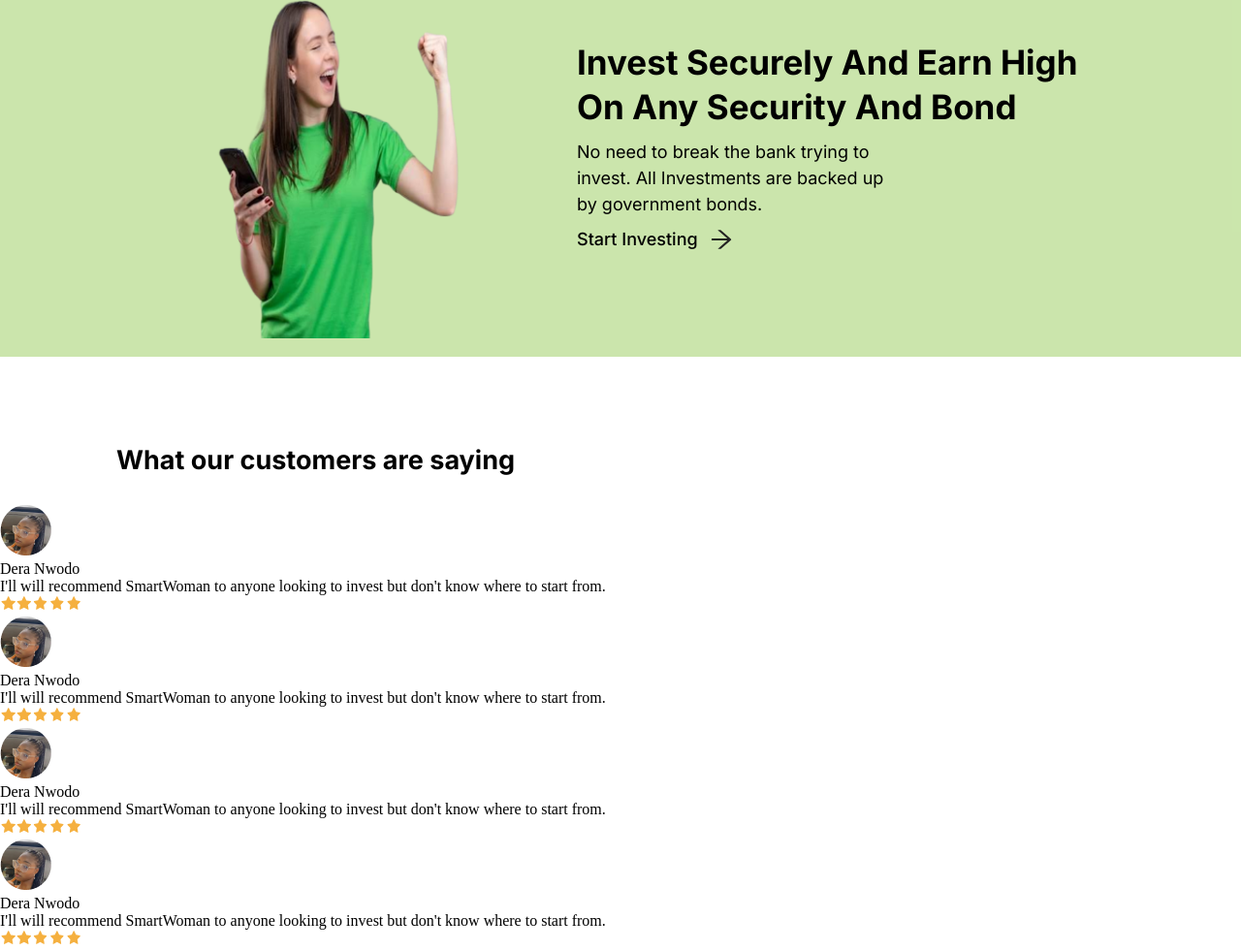
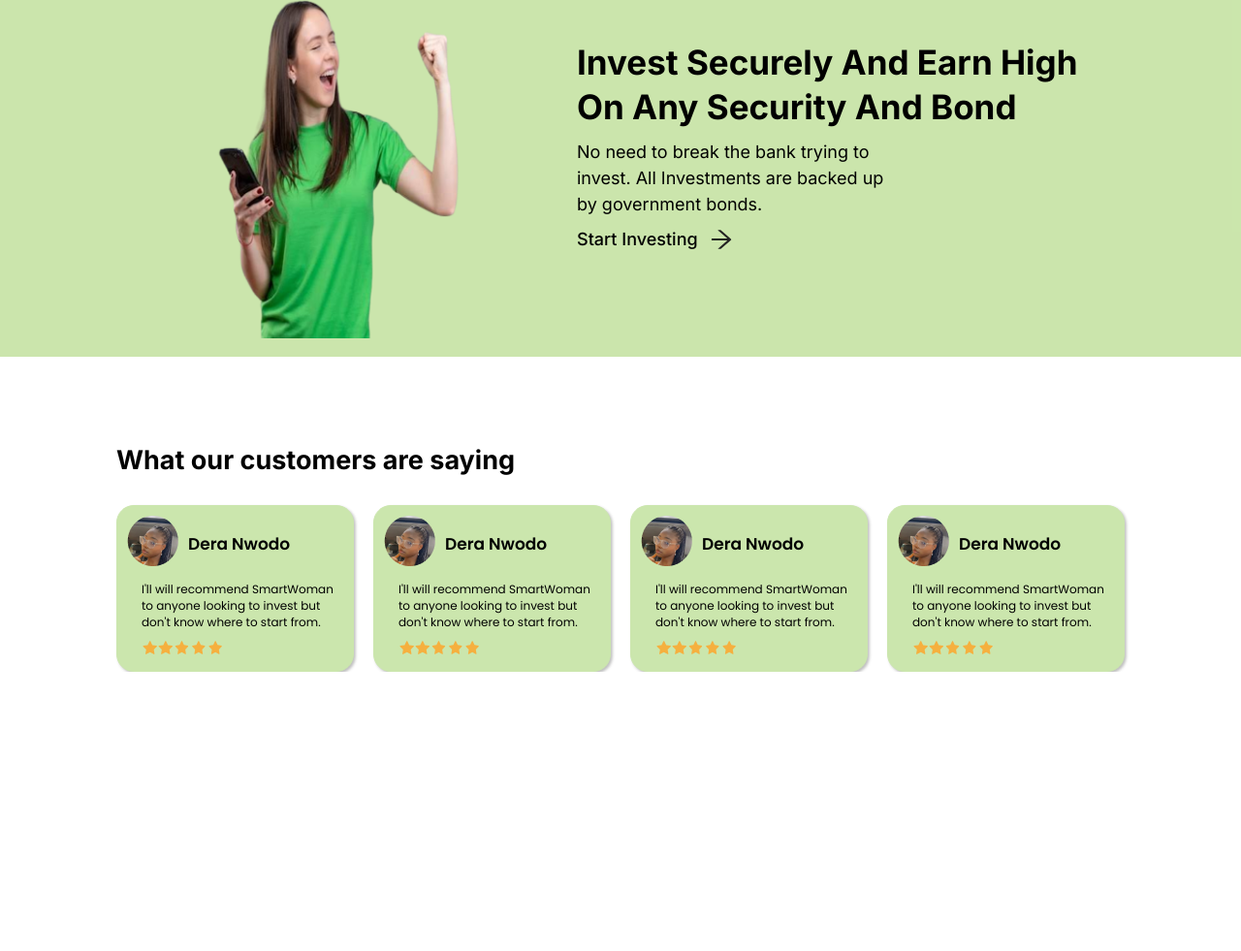
Before and after one commit to earlmorningstar/Smart-woman-project, a plain HTML site: page index.html in a window 1280 px wide. Shown: the part 1794-2775 px from the top of the page at 97% size. After the commit the page ends 2487 px from the top, so only its background shows below. Drawn offline with nearby package versions, Linux system fonts and the light colour scheme.

Commit message:
Update 10

```diff
--- a/index.html
+++ b/index.html
@@ -168,7 +168,7 @@
           <div class="customer-name">Dera Nwodo</div>
         </div>
         <div class="customer-review">I'll will recommend SmartWoman to anyone looking to invest but don't know where to start from.</div>
-        <div><svg width="85" height="18" viewBox="0 0 85 18" fill="none" xmlns="http://www.w3.org/2000/svg">
+        <div class="customer-star-ratings"><svg width="85" height="18" viewBox="0 0 85 18" fill="none" xmlns="http://www.w3.org/2000/svg">
           <path d="M15.4502 6.00606L11.1309 5.37833L9.20012 1.46395C9.14739 1.35677 9.06063 1.27001 8.95346 1.21728C8.68467 1.08459 8.35805 1.19516 8.22365 1.46395L6.29283 5.37833L1.97357 6.00606C1.85448 6.02308 1.74561 6.07921 1.66225 6.16427C1.56148 6.26785 1.50595 6.4072 1.50786 6.5517C1.50977 6.6962 1.56898 6.83403 1.67246 6.9349L4.7975 9.98169L4.0592 14.2839C4.04188 14.384 4.05296 14.487 4.09117 14.5811C4.12937 14.6752 4.19318 14.7567 4.27536 14.8164C4.35754 14.8761 4.4548 14.9115 4.55611 14.9187C4.65742 14.926 4.75872 14.9047 4.84854 14.8572L8.71189 12.826L12.5752 14.8572C12.6807 14.9134 12.8032 14.9321 12.9206 14.9117C13.2166 14.8606 13.4156 14.5799 13.3646 14.2839L12.6263 9.98169L15.7513 6.9349C15.8364 6.85154 15.8925 6.74267 15.9095 6.62359C15.9555 6.32588 15.7479 6.05029 15.4502 6.00606Z" fill="#F5B03F"/>
           <path d="M31.5557 6.00606L27.2364 5.37833L25.3056 1.46395C25.2529 1.35677 25.1661 1.27001 25.0589 1.21728C24.7901 1.08459 24.4635 1.19516 24.3291 1.46395L22.3983 5.37833L18.079 6.00606C17.96 6.02308 17.8511 6.07921 17.7677 6.16427C17.6669 6.26785 17.6114 6.4072 17.6133 6.5517C17.6152 6.6962 17.6744 6.83403 17.7779 6.9349L20.903 9.98169L20.1647 14.2839C20.1474 14.384 20.1584 14.487 20.1966 14.5811C20.2348 14.6752 20.2987 14.7567 20.3808 14.8164C20.463 14.8761 20.5603 14.9115 20.6616 14.9187C20.7629 14.926 20.8642 14.9047 20.954 14.8572L24.8174 12.826L28.6807 14.8572C28.7862 14.9134 28.9087 14.9321 29.026 14.9117C29.3221 14.8606 29.5211 14.5799 29.4701 14.2839L28.7317 9.98169L31.8568 6.9349C31.9418 6.85154 31.998 6.74267 32.015 6.62359C32.0609 6.32588 31.8534 6.05029 31.5557 6.00606Z" fill="#F5B03F"/>
           <path d="M47.7148 5.97879L43.7226 5.35396L41.938 1.45766C41.8892 1.35099 41.809 1.26463 41.71 1.21214C41.4616 1.08006 41.1597 1.19012 41.0354 1.45766L39.2508 5.35396L35.2586 5.97879C35.1485 5.99572 35.0479 6.0516 34.9709 6.13627C34.8777 6.23937 34.8264 6.37807 34.8282 6.5219C34.8299 6.66574 34.8847 6.80293 34.9803 6.90334L37.8687 9.93605L37.1863 14.2184C37.1703 14.318 37.1806 14.4205 37.2159 14.5142C37.2512 14.6078 37.3102 14.689 37.3861 14.7484C37.4621 14.8078 37.552 14.8431 37.6456 14.8503C37.7392 14.8575 37.8329 14.8363 37.9159 14.7891L41.4867 12.7673L45.0575 14.7891C45.155 14.8449 45.2682 14.8636 45.3767 14.8432C45.6503 14.7924 45.8343 14.5131 45.7871 14.2184L45.1047 9.93605L47.9931 6.90334C48.0717 6.82036 48.1236 6.71199 48.1393 6.59346C48.1818 6.29713 47.99 6.02282 47.7148 5.97879Z" fill="#F5B03F"/>
@@ -183,7 +183,7 @@
           <div class="customer-name">Dera Nwodo</div>
         </div>
         <div class="customer-review">I'll will recommend SmartWoman to anyone looking to invest but don't know where to start from.</div>
-        <div><svg width="85" height="18" viewBox="0 0 85 18" fill="none" xmlns="http://www.w3.org/2000/svg">
+        <div class="customer-star-ratings"><svg width="85" height="18" viewBox="0 0 85 18" fill="none" xmlns="http://www.w3.org/2000/svg">
           <path d="M15.4502 6.00606L11.1309 5.37833L9.20012 1.46395C9.14739 1.35677 9.06063 1.27001 8.95346 1.21728C8.68467 1.08459 8.35805 1.19516 8.22365 1.46395L6.29283 5.37833L1.97357 6.00606C1.85448 6.02308 1.74561 6.07921 1.66225 6.16427C1.56148 6.26785 1.50595 6.4072 1.50786 6.5517C1.50977 6.6962 1.56898 6.83403 1.67246 6.9349L4.7975 9.98169L4.0592 14.2839C4.04188 14.384 4.05296 14.487 4.09117 14.5811C4.12937 14.6752 4.19318 14.7567 4.27536 14.8164C4.35754 14.8761 4.4548 14.9115 4.55611 14.9187C4.65742 14.926 4.75872 14.9047 4.84854 14.8572L8.71189 12.826L12.5752 14.8572C12.6807 14.9134 12.8032 14.9321 12.9206 14.9117C13.2166 14.8606 13.4156 14.5799 13.3646 14.2839L12.6263 9.98169L15.7513 6.9349C15.8364 6.85154 15.8925 6.74267 15.9095 6.62359C15.9555 6.32588 15.7479 6.05029 15.4502 6.00606Z" fill="#F5B03F"/>
           <path d="M31.5557 6.00606L27.2364 5.37833L25.3056 1.46395C25.2529 1.35677 25.1661 1.27001 25.0589 1.21728C24.7901 1.08459 24.4635 1.19516 24.3291 1.46395L22.3983 5.37833L18.079 6.00606C17.96 6.02308 17.8511 6.07921 17.7677 6.16427C17.6669 6.26785 17.6114 6.4072 17.6133 6.5517C17.6152 6.6962 17.6744 6.83403 17.7779 6.9349L20.903 9.98169L20.1647 14.2839C20.1474 14.384 20.1584 14.487 20.1966 14.5811C20.2348 14.6752 20.2987 14.7567 20.3808 14.8164C20.463 14.8761 20.5603 14.9115 20.6616 14.9187C20.7629 14.926 20.8642 14.9047 20.954 14.8572L24.8174 12.826L28.6807 14.8572C28.7862 14.9134 28.9087 14.9321 29.026 14.9117C29.3221 14.8606 29.5211 14.5799 29.4701 14.2839L28.7317 9.98169L31.8568 6.9349C31.9418 6.85154 31.998 6.74267 32.015 6.62359C32.0609 6.32588 31.8534 6.05029 31.5557 6.00606Z" fill="#F5B03F"/>
           <path d="M47.7148 5.97879L43.7226 5.35396L41.938 1.45766C41.8892 1.35099 41.809 1.26463 41.71 1.21214C41.4616 1.08006 41.1597 1.19012 41.0354 1.45766L39.2508 5.35396L35.2586 5.97879C35.1485 5.99572 35.0479 6.0516 34.9709 6.13627C34.8777 6.23937 34.8264 6.37807 34.8282 6.5219C34.8299 6.66574 34.8847 6.80293 34.9803 6.90334L37.8687 9.93605L37.1863 14.2184C37.1703 14.318 37.1806 14.4205 37.2159 14.5142C37.2512 14.6078 37.3102 14.689 37.3861 14.7484C37.4621 14.8078 37.552 14.8431 37.6456 14.8503C37.7392 14.8575 37.8329 14.8363 37.9159 14.7891L41.4867 12.7673L45.0575 14.7891C45.155 14.8449 45.2682 14.8636 45.3767 14.8432C45.6503 14.7924 45.8343 14.5131 45.7871 14.2184L45.1047 9.93605L47.9931 6.90334C48.0717 6.82036 48.1236 6.71199 48.1393 6.59346C48.1818 6.29713 47.99 6.02282 47.7148 5.97879Z" fill="#F5B03F"/>
@@ -198,7 +198,7 @@
           <div class="customer-name">Dera Nwodo</div>
         </div>
         <div class="customer-review">I'll will recommend SmartWoman to anyone looking to invest but don't know where to start from.</div>
-        <div><svg width="85" height="18" viewBox="0 0 85 18" fill="none" xmlns="http://www.w3.org/2000/svg">
+        <div class="customer-star-ratings"><svg width="85" height="18" viewBox="0 0 85 18" fill="none" xmlns="http://www.w3.org/2000/svg">
           <path d="M15.4502 6.00606L11.1309 5.37833L9.20012 1.46395C9.14739 1.35677 9.06063 1.27001 8.95346 1.21728C8.68467 1.08459 8.35805 1.19516 8.22365 1.46395L6.29283 5.37833L1.97357 6.00606C1.85448 6.02308 1.74561 6.07921 1.66225 6.16427C1.56148 6.26785 1.50595 6.4072 1.50786 6.5517C1.50977 6.6962 1.56898 6.83403 1.67246 6.9349L4.7975 9.98169L4.0592 14.2839C4.04188 14.384 4.05296 14.487 4.09117 14.5811C4.12937 14.6752 4.19318 14.7567 4.27536 14.8164C4.35754 14.8761 4.4548 14.9115 4.55611 14.9187C4.65742 14.926 4.75872 14.9047 4.84854 14.8572L8.71189 12.826L12.5752 14.8572C12.6807 14.9134 12.8032 14.9321 12.9206 14.9117C13.2166 14.8606 13.4156 14.5799 13.3646 14.2839L12.6263 9.98169L15.7513 6.9349C15.8364 6.85154 15.8925 6.74267 15.9095 6.62359C15.9555 6.32588 15.7479 6.05029 15.4502 6.00606Z" fill="#F5B03F"/>
           <path d="M31.5557 6.00606L27.2364 5.37833L25.3056 1.46395C25.2529 1.35677 25.1661 1.27001 25.0589 1.21728C24.7901 1.08459 24.4635 1.19516 24.3291 1.46395L22.3983 5.37833L18.079 6.00606C17.96 6.02308 17.8511 6.07921 17.7677 6.16427C17.6669 6.26785 17.6114 6.4072 17.6133 6.5517C17.6152 6.6962 17.6744 6.83403 17.7779 6.9349L20.903 9.98169L20.1647 14.2839C20.1474 14.384 20.1584 14.487 20.1966 14.5811C20.2348 14.6752 20.2987 14.7567 20.3808 14.8164C20.463 14.8761 20.5603 14.9115 20.6616 14.9187C20.7629 14.926 20.8642 14.9047 20.954 14.8572L24.8174 12.826L28.6807 14.8572C28.7862 14.9134 28.9087 14.9321 29.026 14.9117C29.3221 14.8606 29.5211 14.5799 29.4701 14.2839L28.7317 9.98169L31.8568 6.9349C31.9418 6.85154 31.998 6.74267 32.015 6.62359C32.0609 6.32588 31.8534 6.05029 31.5557 6.00606Z" fill="#F5B03F"/>
           <path d="M47.7148 5.97879L43.7226 5.35396L41.938 1.45766C41.8892 1.35099 41.809 1.26463 41.71 1.21214C41.4616 1.08006 41.1597 1.19012 41.0354 1.45766L39.2508 5.35396L35.2586 5.97879C35.1485 5.99572 35.0479 6.0516 34.9709 6.13627C34.8777 6.23937 34.8264 6.37807 34.8282 6.5219C34.8299 6.66574 34.8847 6.80293 34.9803 6.90334L37.8687 9.93605L37.1863 14.2184C37.1703 14.318 37.1806 14.4205 37.2159 14.5142C37.2512 14.6078 37.3102 14.689 37.3861 14.7484C37.4621 14.8078 37.552 14.8431 37.6456 14.8503C37.7392 14.8575 37.8329 14.8363 37.9159 14.7891L41.4867 12.7673L45.0575 14.7891C45.155 14.8449 45.2682 14.8636 45.3767 14.8432C45.6503 14.7924 45.8343 14.5131 45.7871 14.2184L45.1047 9.93605L47.9931 6.90334C48.0717 6.82036 48.1236 6.71199 48.1393 6.59346C48.1818 6.29713 47.99 6.02282 47.7148 5.97879Z" fill="#F5B03F"/>
@@ -213,7 +213,7 @@
           <div class="customer-name">Dera Nwodo</div>
         </div>
         <div class="customer-review">I'll will recommend SmartWoman to anyone looking to invest but don't know where to start from.</div>
-        <div><svg width="85" height="18" viewBox="0 0 85 18" fill="none" xmlns="http://www.w3.org/2000/svg">
+        <div class="customer-star-ratings"><svg width="85" height="18" viewBox="0 0 85 18" fill="none" xmlns="http://www.w3.org/2000/svg">
           <path d="M15.4502 6.00606L11.1309 5.37833L9.20012 1.46395C9.14739 1.35677 9.06063 1.27001 8.95346 1.21728C8.68467 1.08459 8.35805 1.19516 8.22365 1.46395L6.29283 5.37833L1.97357 6.00606C1.85448 6.02308 1.74561 6.07921 1.66225 6.16427C1.56148 6.26785 1.50595 6.4072 1.50786 6.5517C1.50977 6.6962 1.56898 6.83403 1.67246 6.9349L4.7975 9.98169L4.0592 14.2839C4.04188 14.384 4.05296 14.487 4.09117 14.5811C4.12937 14.6752 4.19318 14.7567 4.27536 14.8164C4.35754 14.8761 4.4548 14.9115 4.55611 14.9187C4.65742 14.926 4.75872 14.9047 4.84854 14.8572L8.71189 12.826L12.5752 14.8572C12.6807 14.9134 12.8032 14.9321 12.9206 14.9117C13.2166 14.8606 13.4156 14.5799 13.3646 14.2839L12.6263 9.98169L15.7513 6.9349C15.8364 6.85154 15.8925 6.74267 15.9095 6.62359C15.9555 6.32588 15.7479 6.05029 15.4502 6.00606Z" fill="#F5B03F"/>
           <path d="M31.5557 6.00606L27.2364 5.37833L25.3056 1.46395C25.2529 1.35677 25.1661 1.27001 25.0589 1.21728C24.7901 1.08459 24.4635 1.19516 24.3291 1.46395L22.3983 5.37833L18.079 6.00606C17.96 6.02308 17.8511 6.07921 17.7677 6.16427C17.6669 6.26785 17.6114 6.4072 17.6133 6.5517C17.6152 6.6962 17.6744 6.83403 17.7779 6.9349L20.903 9.98169L20.1647 14.2839C20.1474 14.384 20.1584 14.487 20.1966 14.5811C20.2348 14.6752 20.2987 14.7567 20.3808 14.8164C20.463 14.8761 20.5603 14.9115 20.6616 14.9187C20.7629 14.926 20.8642 14.9047 20.954 14.8572L24.8174 12.826L28.6807 14.8572C28.7862 14.9134 28.9087 14.9321 29.026 14.9117C29.3221 14.8606 29.5211 14.5799 29.4701 14.2839L28.7317 9.98169L31.8568 6.9349C31.9418 6.85154 31.998 6.74267 32.015 6.62359C32.0609 6.32588 31.8534 6.05029 31.5557 6.00606Z" fill="#F5B03F"/>
           <path d="M47.7148 5.97879L43.7226 5.35396L41.938 1.45766C41.8892 1.35099 41.809 1.26463 41.71 1.21214C41.4616 1.08006 41.1597 1.19012 41.0354 1.45766L39.2508 5.35396L35.2586 5.97879C35.1485 5.99572 35.0479 6.0516 34.9709 6.13627C34.8777 6.23937 34.8264 6.37807 34.8282 6.5219C34.8299 6.66574 34.8847 6.80293 34.9803 6.90334L37.8687 9.93605L37.1863 14.2184C37.1703 14.318 37.1806 14.4205 37.2159 14.5142C37.2512 14.6078 37.3102 14.689 37.3861 14.7484C37.4621 14.8078 37.552 14.8431 37.6456 14.8503C37.7392 14.8575 37.8329 14.8363 37.9159 14.7891L41.4867 12.7673L45.0575 14.7891C45.155 14.8449 45.2682 14.8636 45.3767 14.8432C45.6503 14.7924 45.8343 14.5131 45.7871 14.2184L45.1047 9.93605L47.9931 6.90334C48.0717 6.82036 48.1236 6.71199 48.1393 6.59346C48.1818 6.29713 47.99 6.02282 47.7148 5.97879Z" fill="#F5B03F"/>
--- a/style.css
+++ b/style.css
@@ -298,3 +298,46 @@ body {
   align-items: center;
   gap: 10px;
 }
+
+.smart-woman-reviews {
+  margin: 0 120px;
+  display: flex;
+  gap: 20px;
+}
+
+.review-box {
+  background: #CBE6AD;
+  border: 1px solid #CBE6AD;
+  border-radius: 18px;
+  padding: 10px;
+  box-shadow: 1.80731px 1.80731px 3.01219px rgba(0, 0, 0, 0.25);
+}
+
+.review-img-and-name {
+  display: flex;
+  align-items: center;
+  gap: 10px;
+  margin-bottom: 10px;
+}
+
+.customer-name {
+  font-family: "Poppins", sans-serif;
+  font-weight: 600;
+  font-size: 17px;
+  line-height: 22px;
+  color: #000000;
+}
+
+.customer-review {
+  font-family: "Poppins", sans-serif;
+  font-weight: 400;
+  font-size: 12px;
+  line-height: 17px;
+  color: #000000;
+  margin-left: 15px;
+  margin-bottom: 10px;
+}
+
+.customer-star-ratings {
+  margin-left: 15px;
+}
```
